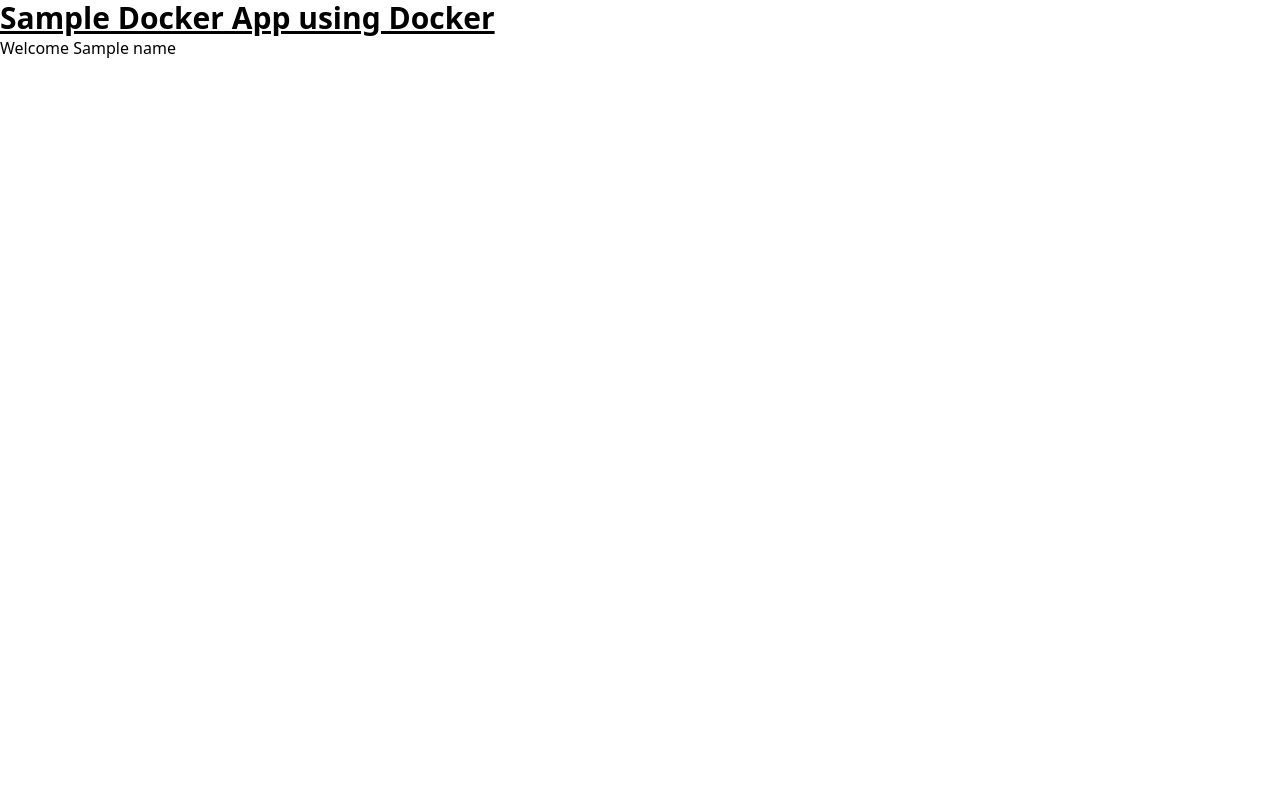
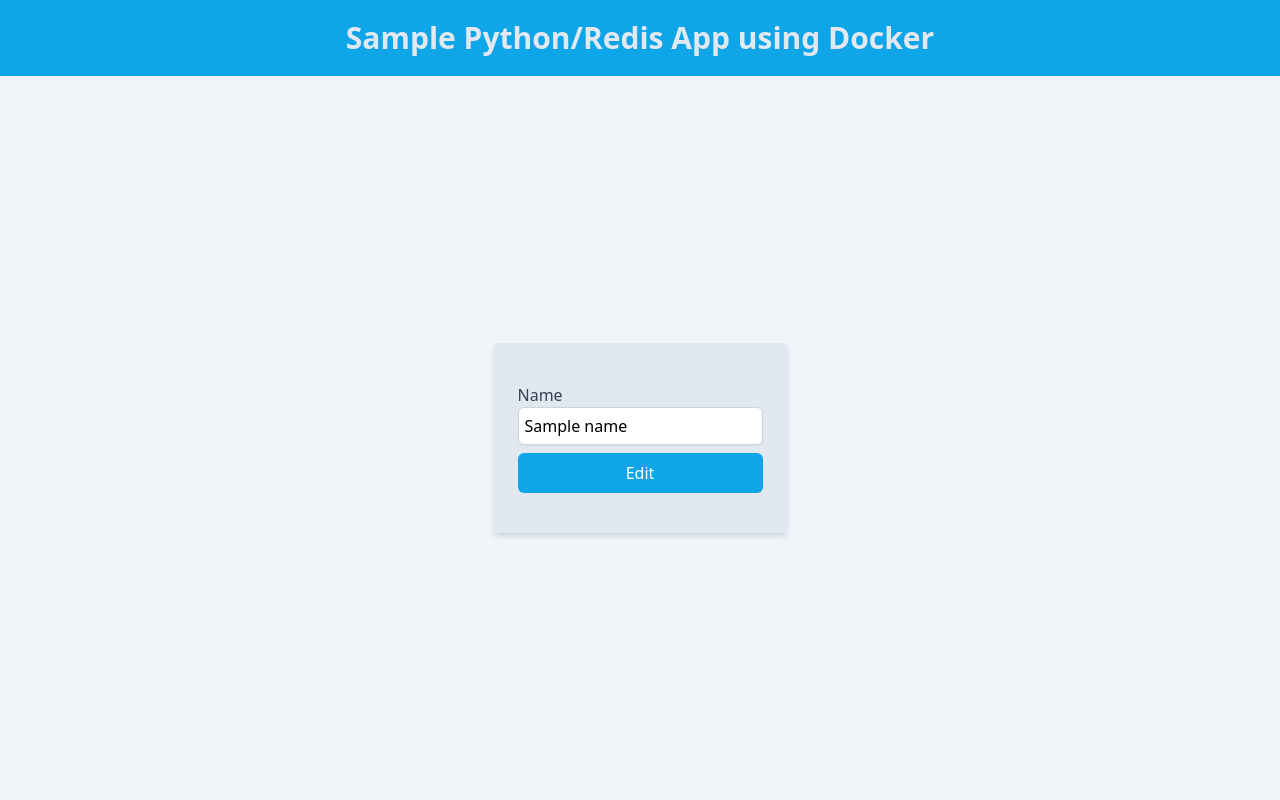
Before and after one commit to krlozadan/learning-docker, a Flask app: template app/templates/index.html in a window 1280 px wide. Run offline with Flask 2, Linux system fonts and the light colour scheme; the template is opened without the code that fills it: most values are stand-ins (such as "Sample title", 1, 10 or a date in 2020); style sheets or scripts are compiled from the project's sources.

Commit message:
feat: added a form and its syles to edit the name value in the DB

```diff
--- a/app/templates/index.html
+++ b/app/templates/index.html
@@ -1,5 +1,5 @@
 <!DOCTYPE html>
-<html lang="en">
+<html lang="en" class="h-screen">
 <head>
     <meta charset="UTF-8">
     <meta http-equiv="X-UA-Compatible" content="IE=edge">
@@ -8,8 +8,19 @@
     <link rel="shortcut icon" href="static/img/python.ico">
     <link rel="stylesheet" href="static/css/main.css">
 </head>
-<body>
-    <h1 class="text-3xl font-bold underline">Sample Docker App using Docker</h1>
-    <p>Welcome {{ name }}</p>
+<body class="flex flex-col h-screen">
+    <h1 class="bg-sky-500 p-5 text-center text-slate-200 text-3xl font-bold">Sample Python/Redis App using Docker</h1>
+    <div class="flex flex-col bg-slate-100 grow justify-center">
+        <div class="bg-slate-200 py-10 px-6 place-self-center rounded shadow-md shadow-slate-300">
+            <form>
+                <label class="block">
+                    <span class="block text-slate-700 font-medium text-md">Name</span>
+                    <input type="text" required minlength="3" value="{{ name }}" class="peer block w-full p-1.5 border border-slate-300 rounded-md shadow-sm focus:outline-none focus:border-sky-500 invalid:border-pink-500 invalid:text-pink-500 focus:invalid:border-pink-500">
+                    <p class="hidden peer-invalid:block text-pink-600 text-sm">Please provide a valid name value</p>
+                </label>
+                <button class="w-full mt-2 p-2 rounded-md bg-sky-500 hover:bg-sky-600 active:bg-green-500 text-white">Edit</button>
+            </form>
+        </div>
+    </div>
 </body>
 </html>
```
